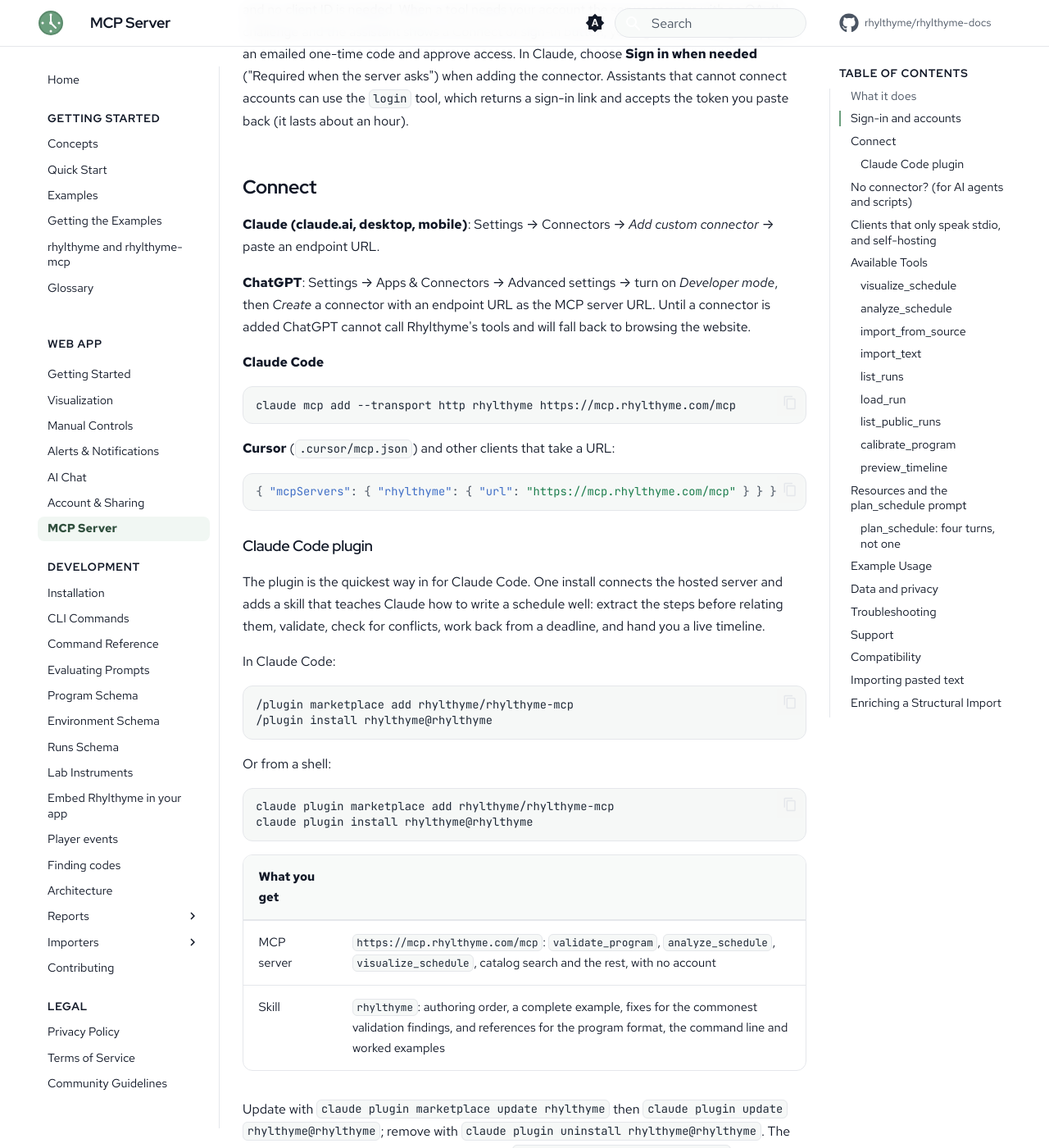
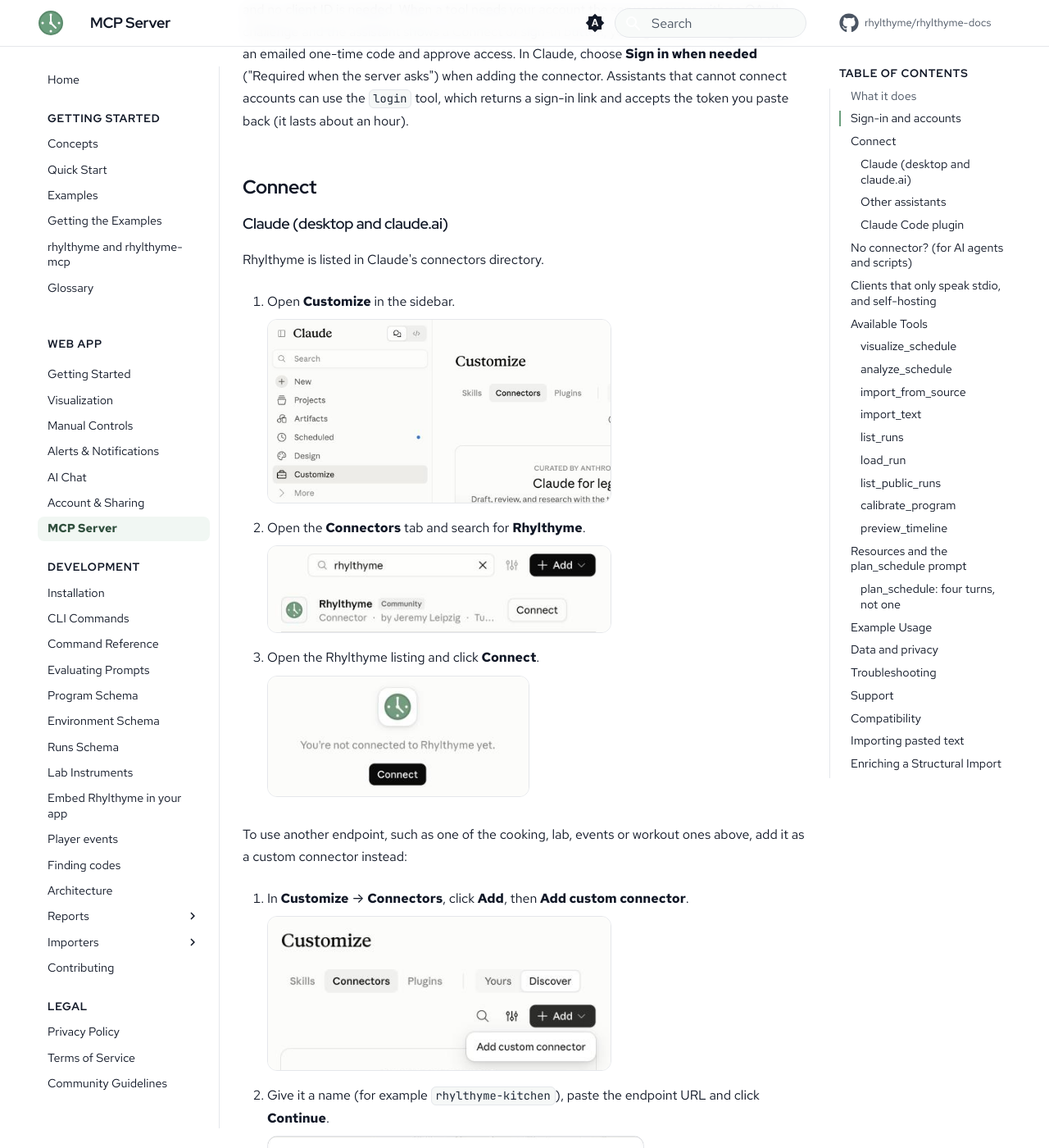
Before and after one commit to rhylthyme/rhylthyme-docs, an MkDocs documentation site: the page built from docs/web-app/mcp.md, in a window 1280 px wide and 1400 px high, scrolled down 1467 px. Shown: the whole window at 82% size. Built offline with MkDocs 1.6.1 and Material for MkDocs 9.7.7, drawn with Linux system fonts in a browser that asks for light colours; comment, search, counter and statistics services are not loaded; the version menu is left out.

Commit message:
MCP Server: connect from Claude's directory, with screenshots
Claude (desktop and claude.ai): Customize > Connectors > search >
Connect, and the custom-connector route for the other endpoints, with
the screenshots from www.rhylthyme.com/connect. The old path (Settings >
Connectors) is gone from the app.

Co-Authored-By: Claude Opus 5.5 <noreply@anthropic.com>

```diff
--- a/docs/web-app/mcp.md
+++ b/docs/web-app/mcp.md
@@ -57,8 +57,37 @@ and accepts the token you paste back (it lasts about an hour).
 
 ## Connect
 
-**Claude (claude.ai, desktop, mobile)**: Settings → Connectors → *Add custom
-connector* → paste an endpoint URL.
+### Claude (desktop and claude.ai)
+
+Rhylthyme is listed in Claude's connectors directory.
+
+1. Open **Customize** in the sidebar.
+
+    ![Customize in the Claude sidebar, with the Connectors tab](../assets/screenshots/claude/01-customize.png){ width="420" }
+
+2. Open the **Connectors** tab and search for **Rhylthyme**.
+
+    ![Searching the Connectors directory for Rhylthyme](../assets/screenshots/claude/02-find-connector.png){ width="420" }
+
+3. Open the Rhylthyme listing and click **Connect**.
+
+    ![The Rhylthyme listing with its Connect button](../assets/screenshots/claude/03-connector-listing.png){ width="320" }
+
+To use another endpoint, such as one of the cooking, lab, events or workout
+ones above, add it as a custom connector instead:
+
+1. In **Customize** → **Connectors**, click **Add**, then **Add custom
+   connector**.
+
+    ![The Add menu with Add custom connector](../assets/screenshots/claude/02-add-connector.png){ width="420" }
+
+2. Give it a name (for example `rhylthyme-kitchen`), paste the endpoint URL
+   and click **Continue**.
+
+    ![The Add custom connector dialog, with Name and MCP server URL fields](../assets/screenshots/claude/03-connector-dialog.png){ width="460" }
+
+### Other assistants
+
 
 **ChatGPT**: Settings → Apps & Connectors → Advanced settings → turn on
 *Developer mode*, then *Create* a connector with an endpoint URL as the MCP
```
Also changed, not shown: docs/assets/screenshots/claude/01-customize.png (added), docs/assets/screenshots/claude/02-add-connector.png (added), docs/assets/screenshots/claude/02-find-connector.png (added), docs/assets/screenshots/claude/03-connector-dialog.png (added), docs/assets/screenshots/claude/03-connector-listing.png (added).
